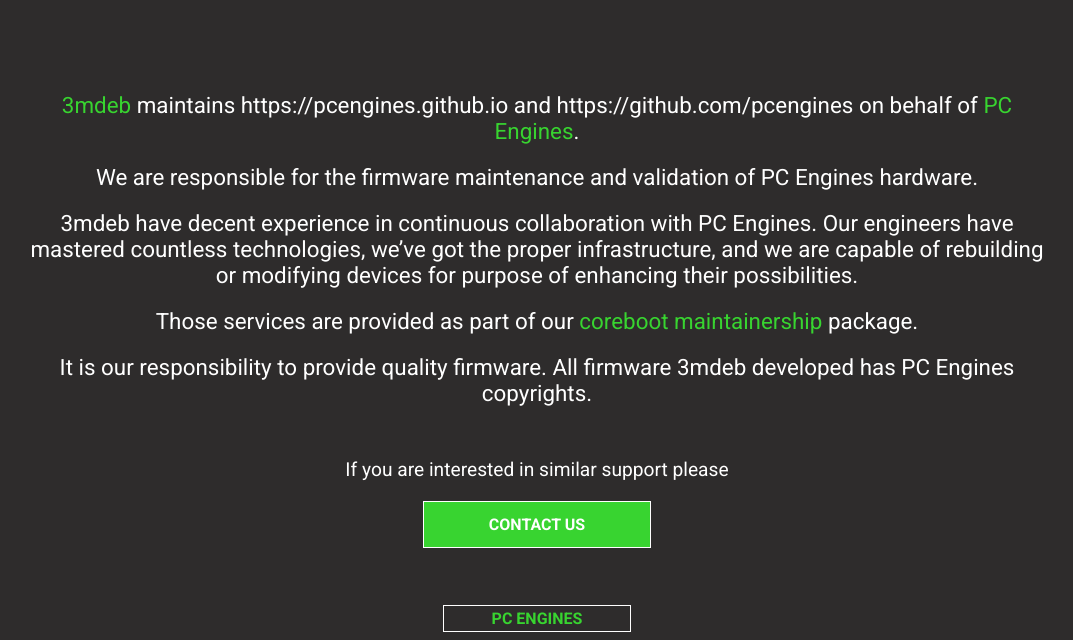
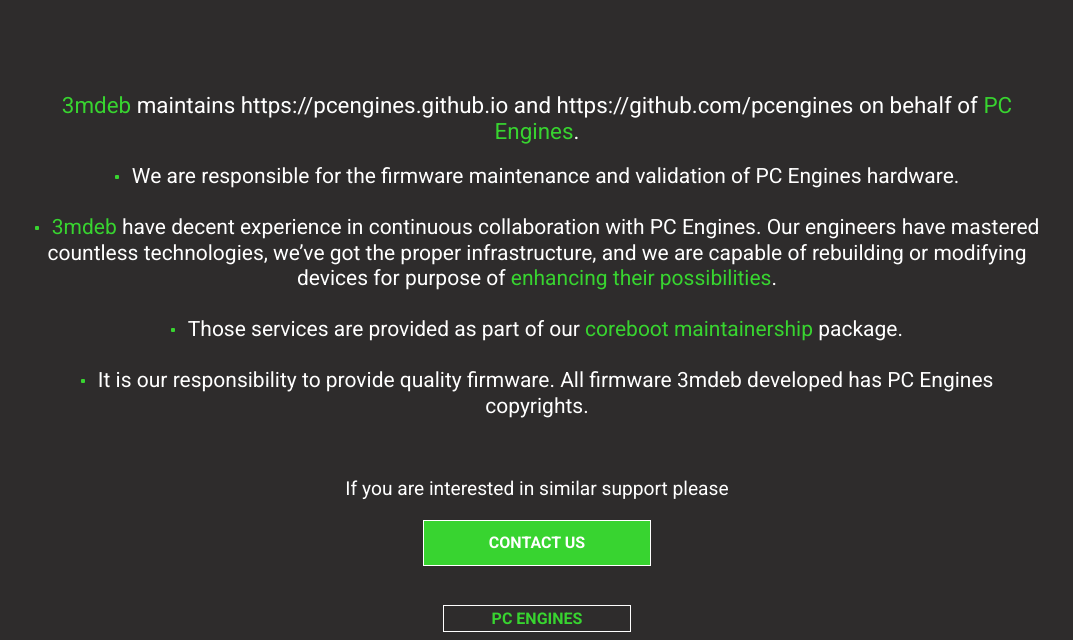
Before and after one commit to pcengines/pcengines.github.io, a Jekyll site: the page about.html, which Jekyll copies as it is, in a window 1280 px wide and 1033 px high. Shown: the part 393-1033 px from the top of the window, without its empty margins (103-1176 px from the left). Built offline with Jekyll 4.4.1, drawn with Linux system fonts in a browser that asks for light colours.

Commit message:
about.html: structure with list
Signed-off-by: Artur Raglis <artur.raglis@3mdeb.com>

```diff
--- a/about.html
+++ b/about.html
@@ -91,38 +91,34 @@
         <div class="wrapper--about">
           <div class="about__info">
             <p class="big-text">
-              <a class="green-text" href="https://3mdeb.com/"
-                >3mdeb</a
-              >
+              <a class="green-text" href="https://3mdeb.com/">3mdeb</a>
               maintains
-              <a href="https://pcengines.github.io"
-                >https://pcengines.github.io</a
-              >
+              <a href="https://pcengines.github.io">https://pcengines.github.io</a>
               and
-              <a href="https://github.com/pcengines"
-                >https://github.com/pcengines</a
-              >
+              <a href="https://github.com/pcengines">https://github.com/pcengines</a>
               on behalf of
               <a class="green-text" href="https://pcengines.ch/">PC Engines</a>.
             </p>
-            <p class="big-text">
-            We are responsible for the firmware maintenance and validation of PC Engines hardware.
-            </p>
-                                  <p class="big-text">
-          3mdeb have decent experience in continuous collaboration with PC Engines. Our engineers have mastered countless technologies, we’ve got the proper infrastructure, and we are capable of rebuilding or modifying devices for purpose of enhancing their possibilities.
-          </p>
-             <p class="big-text">
-             </p>
-            <p class="big-text">
-              Those services are provided as part of our
-              <a class="green-text" href="https://github.com/coreboot/coreboot/blob/master/MAINTAINERS"
-              >coreboot maintainership</a
->
-              package.
-            </p>
-                        <p class="big-text">
-              It is our responsibility to provide quality firmware. All firmware 3mdeb developed has PC Engines copyrights.
-            </p>
+              <ul>
+                <li class="big-text">
+                We are responsible for the firmware maintenance and validation of PC Engines hardware.
+                </li></br>
+                <li class="big-text">
+                  <a class="green-text" href="https://3mdeb.com/">3mdeb</a>
+                  have decent experience in continuous collaboration with PC Engines.
+                  Our engineers have mastered countless technologies, we’ve got the proper infrastructure,
+                  and we are capable of rebuilding or modifying devices for purpose of
+                  <a class="green-text" href="https://dasharo.com/">enhancing their possibilities</a>.
+                </li></br>
+                <li class="big-text">
+                  Those services are provided as part of our
+                  <a class="green-text" href="https://github.com/coreboot/coreboot/blob/master/MAINTAINERS">coreboot maintainership</a>
+                  package.
+                </li></br>
+                <li class="big-text">
+                  It is our responsibility to provide quality firmware. All firmware 3mdeb developed has PC Engines copyrights.
+                </li></br>
+              </ul>
           </div>
 
           <div class="about__contact">
```
